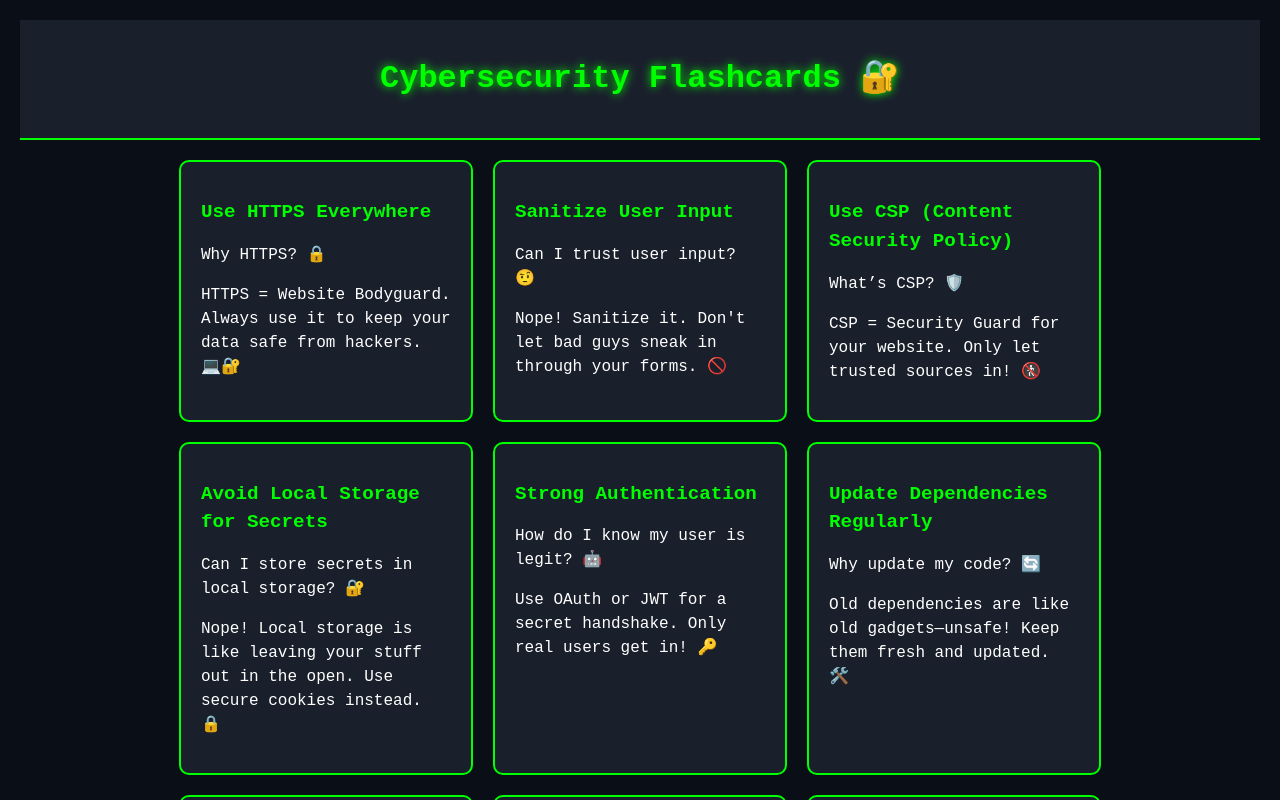
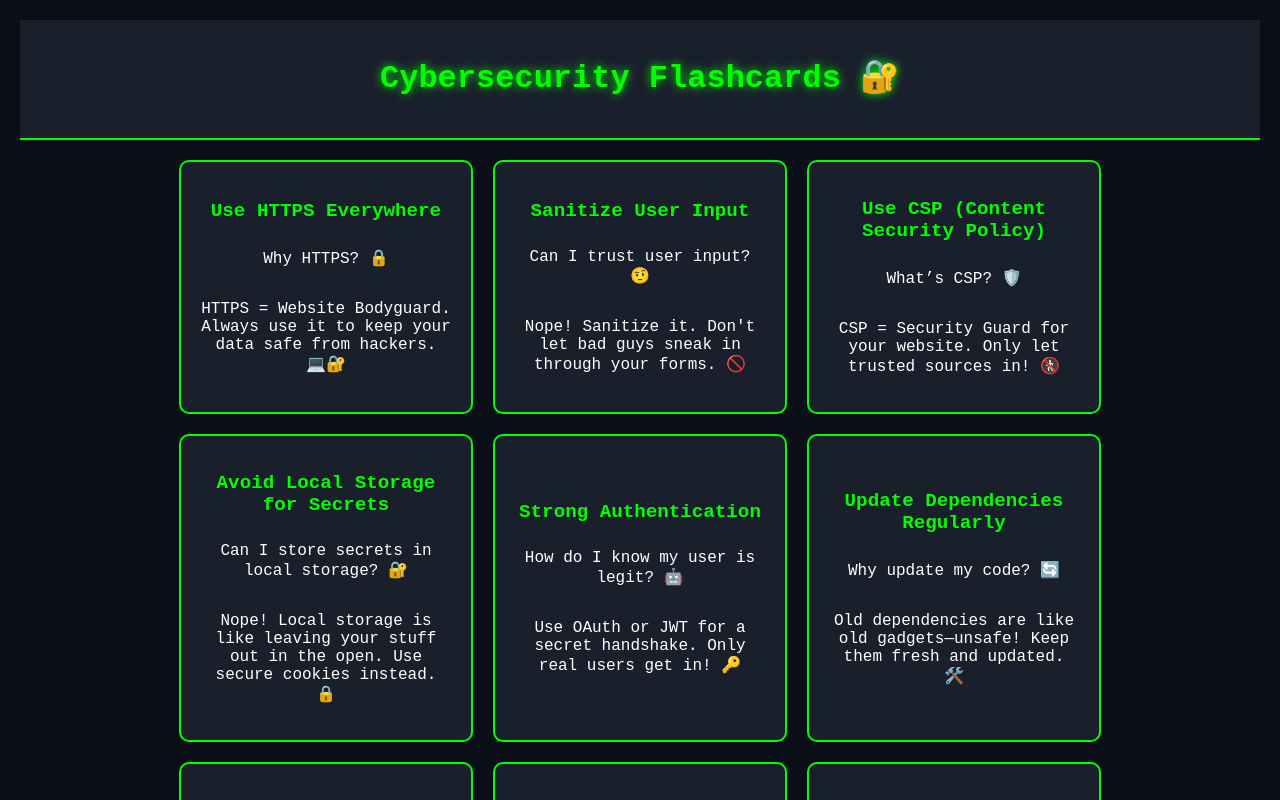
Before and after one commit to lammona/lammona-project-week-11-soc, a React (Vite) app: page / in a window 1280 px wide. Shown: the top 800 px of the page. Built offline with nearby package versions, Linux system fonts and the light colour scheme.

Commit message:
created 2nd side of flashcards

```diff
--- a/src/App.tsx
+++ b/src/App.tsx
@@ -1,6 +1,3 @@
-// import { useState } from 'react'
-// import reactLogo from './assets/react.svg'
-// import viteLogo from '/vite.svg'
 
 import styles from './App.module.css'
 import  { Header }  from './components/header/Header'
@@ -9,18 +6,17 @@ import { Flashcards } from './components/flashcards/Flashcards'
 
 
 function App() {
-  //const [count, setCount] = useState(0)
-const cardsData = [
-  {topic: "Use HTTPS Everywhere", description: "Why HTTPS? 🔒", answer: "HTTPS = Website Bodyguard. Always use it to keep your data safe from hackers. 💻🔐"},
-  {topic: "Sanitize User Input", description: "Can I trust user input? 🤨", answer: "Nope! Sanitize it. Don't let bad guys sneak in through your forms. 🚫"},
-  {topic: "Use CSP (Content Security Policy)", description: "What’s CSP? 🛡️", answer: "CSP = Security Guard for your website. Only let trusted sources in! 🚷"},
-  {topic: "Avoid Local Storage for Secrets", description: "Can I store secrets in local storage? 🔐", answer: "Nope! Local storage is like leaving your stuff out in the open. Use secure cookies instead. 🔒"},
-  {topic: "Strong Authentication", description: "How do I know my user is legit? 🤖", answer: "Use OAuth or JWT for a secret handshake. Only real users get in! 🔑"},
-  {topic: "Update Dependencies Regularly", description: "Why update my code? 🔄", answer: "Old dependencies are like old gadgets—unsafe! Keep them fresh and updated. 🛠️"},
-  {topic: "Set Security Headers", description: "What are security headers? 🏷️", answer: "Headers = Extra Locks. Keep your site safe by setting them up! 🔒"},
-  {topic: "Guard Against CSRF", description: "What’s CSRF? 🕵️‍♂️", answer: "CSRF = Sneaky Attacks! Block them with anti-CSRF tokens. 🛑"},
-  {topic: "Obfuscate Code", description: "Why hide my code? 🕵️‍♀️", answer: "Make your code unreadable to bad guys. It's like wearing a disguise! 🦸‍♂️"},
-  {topic: "Monitor Security Events", description: "Why monitor events? 📊", answer: "Stay one step ahead! Keep an eye out for problems and fix them fast. 👀🚨"},
+ const cardsData = [
+  {topic: "Use HTTPS Everywhere", description: "Why HTTPS? 🔒", answer: "HTTPS = Website Bodyguard. Always use it to keep your data safe from hackers. 💻🔐", exampleTopic: "Use HTTPS Everywhere", example: "Deploy your React app on a hosting service with SSL (like Vercel or Netlify) and enforce HTTPS by redirecting all HTTP traffic in your backend."},
+  {topic: "Sanitize User Input", description: "Can I trust user input? 🤨", answer: "Nope! Sanitize it. Don't let bad guys sneak in through your forms. 🚫",exampleTopic: "Sanitize User Input", example: "Use libraries like DOMPurify or sanitize-html to clean user input before rendering it in your React components."},
+  {topic: "Use CSP (Content Security Policy)", description: "What’s CSP? 🛡️", answer: "CSP = Security Guard for your website. Only let trusted sources in! 🚷", exampleTopic: "Use CSP (Content Security Policy)", example: "Set a strict CSP header in your backend or use a meta tag in index.html to block unauthorized scripts."},
+  {topic: "Avoid Local Storage for Secrets", description: "Can I store secrets in local storage? 🔐", answer: "Nope! Local storage is like leaving your stuff out in the open. Use secure cookies instead. 🔒", exampleTopic: "Avoid Local Storage for Secrets", example: "Store sensitive tokens in httpOnly cookies instead of localStorage to prevent XSS attacks."},
+  {topic: "Strong Authentication", description: "How do I know my user is legit? 🤖", answer: "Use OAuth or JWT for a secret handshake. Only real users get in! 🔑",exampleTopic: "Strong Authentication", example: "Implement authentication using Firebase Auth, Auth0, or NextAuth.js to securely manage user logins."},
+  {topic: "Update Dependencies Regularly", description: "Why update my code? 🔄", answer: "Old dependencies are like old gadgets—unsafe! Keep them fresh and updated. 🛠️", exampleTopic: "Update Dependencies Regularly", example: "Run npm audit fix and keep your dependencies updated with npm-check -u to patch security vulnerabilities."},
+  {topic: "Set Security Headers", description: "What are security headers? 🏷️", answer: "Headers = Extra Locks. Keep your site safe by setting them up! 🔒", exampleTopic: "Set Security Headers", example: "Use Helmet.js in your Express backend or configure securityHeaders.js in Next.js to enforce security headers."},
+  {topic: "Guard Against CSRF", description: "What’s CSRF? 🕵️‍♂️", answer: "CSRF = Sneaky Attacks! Block them with anti-CSRF tokens. 🛑", exampleTopic: "Guard Against CSRF", example: "Use csrf package in Express or enable SameSite=Strict on cookies to prevent CSRF attacks."},
+  {topic: "Obfuscate Code", description: "Why hide my code? 🕵️‍♀️", answer: "Make your code unreadable to bad guys. It's like wearing a disguise! 🦸‍♂️", exampleTopic: "Obfuscate Code", example: "Minify and obfuscate your React build using Webpack’s TerserPlugin to make it harder to reverse-engineer."},
+  {topic: "Monitor Security Events", description: "Why monitor events? 📊", answer: "Stay one step ahead! Keep an eye out for problems and fix them fast. 👀🚨", exampleTopic: "Monitor Security Events", example: "Set up logging with Sentry or LogRocket to track security issues in your React app."},
 
 ];
   return (
@@ -30,28 +26,6 @@ const cardsData = [
       <Flashcards cards={cardsData}/>
       <Footer footerTitle='Secure your knowledge, secure your future!'/>
       </div>
-
-
-      {/* <div>
-        <a href="https://vite.dev" target="_blank">
-          <img src={viteLogo} className="logo" alt="Vite logo" />
-        </a>
-        <a href="https://react.dev" target="_blank">
-          <img src={reactLogo} className="logo react" alt="React logo" />
-        </a>
-      </div>
-      <h1>Vite + React</h1>
-      <div className="card">
-        <button onClick={() => setCount((count) => count + 1)}>
-          count is {count}
-        </button>
-        <p>
-          Edit <code>src/App.tsx</code> and save to test HMR
-        </p>
-      </div>
-      <p className="read-the-docs">
-        Click on the Vite and React logos to learn more
-      </p> */}
     </>
   )
 }
--- a/src/components/flashcards/Flashcards.tsx
+++ b/src/components/flashcards/Flashcards.tsx
@@ -3,7 +3,7 @@ import { Card } from "./card/Card";
 import styles from './Flashcards.module.css';
 
 interface FlashcardsProps{
-    cards: {topic: string, description: string, answer: string}[]
+    cards: {topic: string, description: string, answer: string, exampleTopic: string, example:string}[]
 }
 
 export function Flashcards({cards}:FlashcardsProps){
@@ -15,6 +15,8 @@ export function Flashcards({cards}:FlashcardsProps){
             topic={card.topic}
             description= {card.description}
             answer={card.answer}
+            exampleTopic={card.exampleTopic}
+            example={card.example}
             />
             ))}
         </div>
--- a/src/components/flashcards/card/Card.module.css
+++ b/src/components/flashcards/card/Card.module.css
@@ -7,6 +7,21 @@
     width: 250px;
     transition: all 0.3s ease;
     cursor: pointer;
+  }
+
+  .flipButton{
+    color: #ffffff;
+    background: none;
+    border: none;
+    cursor: pointer;
+    padding: 0;
+    margin: 0;
+    width: 100%;
+    height: 100%;
+    display: flex;
+    align-items: center;
+    justify-content: center;
+    flex-direction: column;
   }
 
   .card:hover {
@@ -20,6 +35,16 @@
     margin-bottom: 10px;
   }
 
+  .exampleTopic {
+    color: #00ff00;
+    font-size: 1.2rem;
+    margin-bottom: 10px;
+  }
+
+  .example {
+    color: #ffffff;
+  }
+
   .description {
     color: #ffffff;
   }
--- a/src/components/flashcards/card/Card.tsx
+++ b/src/components/flashcards/card/Card.tsx
@@ -1,16 +1,36 @@
+import { useState} from 'react';
+import styles from './Card.module.css'
 
-import styles from './Card.module.css'
 interface CardProps {
     topic: string;
     description: string
     answer: string;
+    exampleTopic: string;
+    example: string;
 }
-export function Card({topic, description, answer}: CardProps) {
+export function Card({topic, description, answer, exampleTopic, example}: CardProps) {
+    const [isFlip, setIsFlip] = useState(false);
+
+    const handleFlip = () => {
+        setIsFlip(!isFlip);
+    }
+
     return (
         <div className={styles.card}>
+            <button className={styles.flipButton} onClick={handleFlip}>
+                {isFlip ? (
+                    <>
+                    <h2 className={styles.exampleTopic}>{exampleTopic}</h2>
+                    <p className={styles.example}>{example}</p>
+                    </>
+                ) : (
+                    <>
             <h2 className={styles.topic}>{topic}</h2>
             <p className={styles.description}>{description}</p>
             <p className={styles.answer}>{answer}</p>
+            </>
+        )}
+            </button>
         </div>
     )
 }
```
Also changed, not shown: src/App.module.css (+0 -46 lines).
